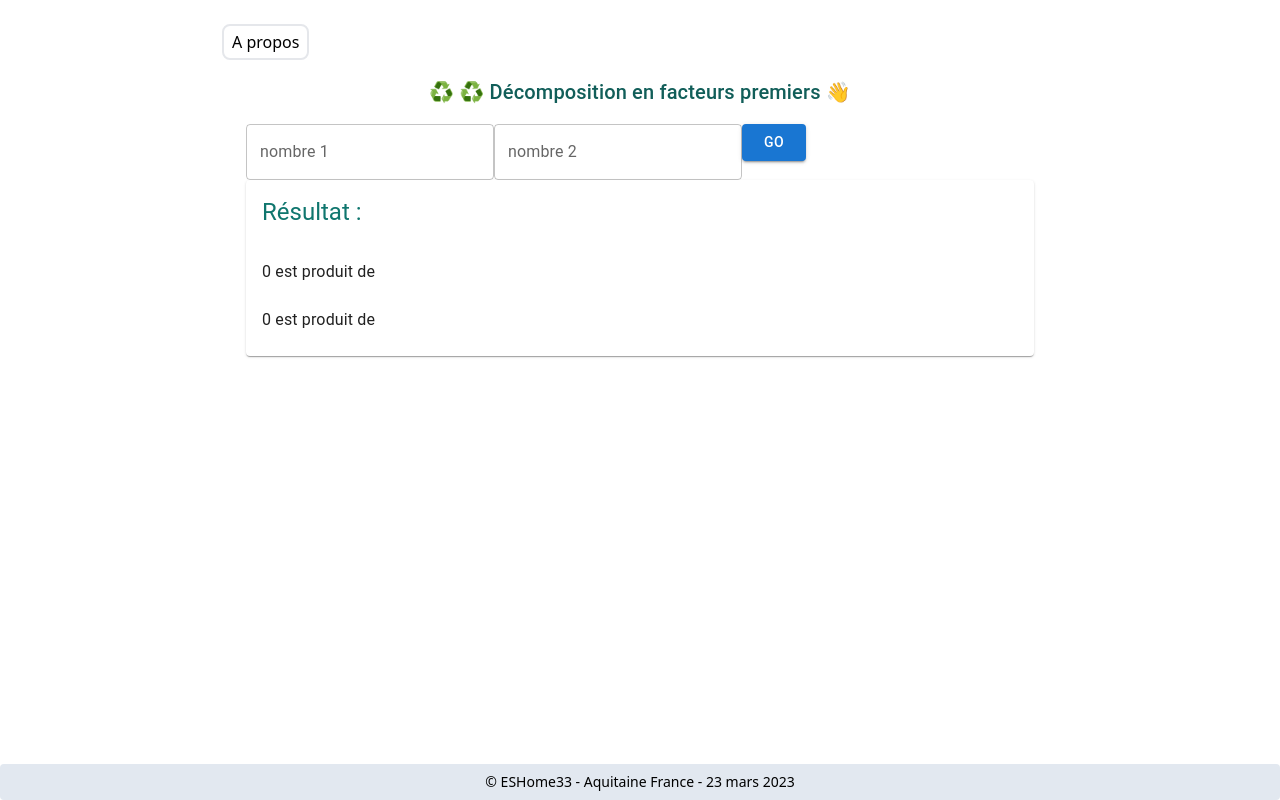
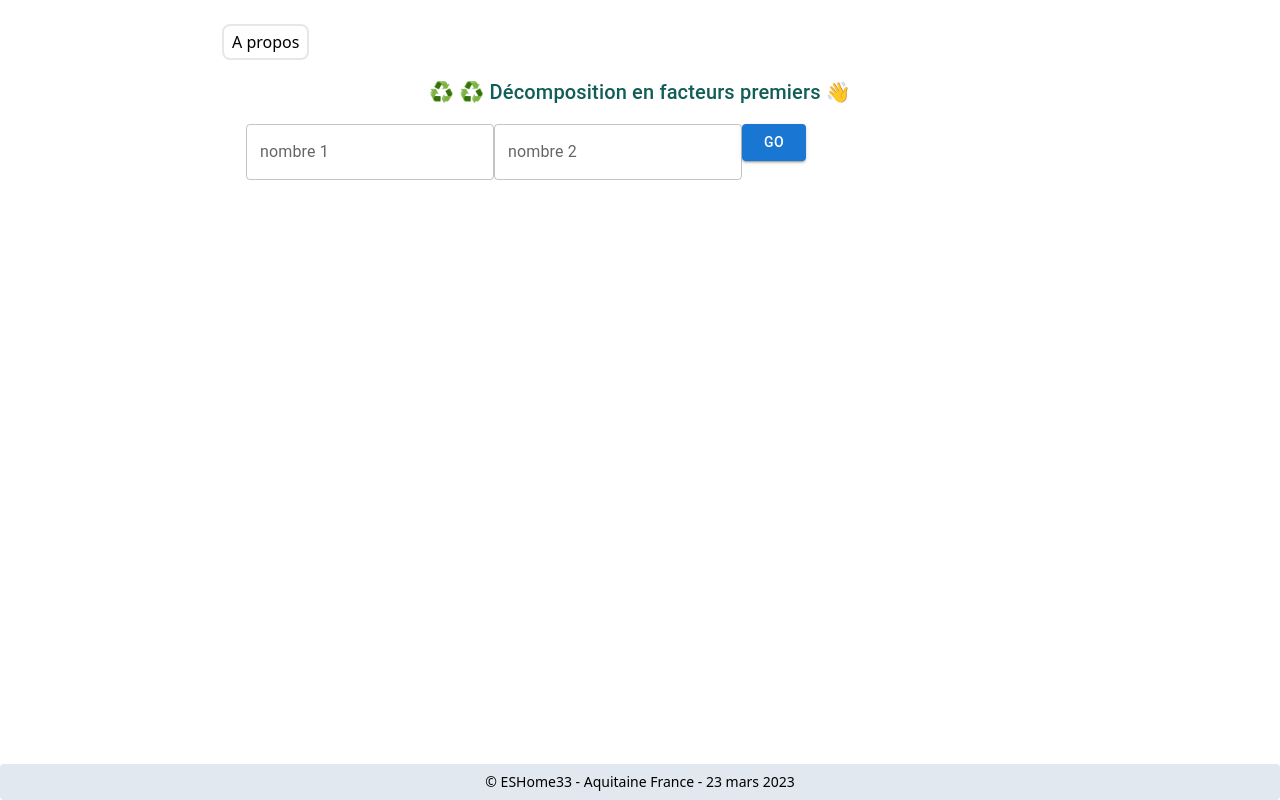
Before and after one commit to esHome33/ppcm, a Next.js app: page / in a window 1280 px wide. Built offline with nearby package versions, Linux system fonts and the light colour scheme.

Commit message:
V0 sans erreurs de build

```diff
--- a/components/Decomposeur.tsx
+++ b/components/Decomposeur.tsx
@@ -12,18 +12,20 @@ import { useState } from "react";
 import decompose, { Decomposition, DecParams } from "../utils/decompose";
 
 const Decomposeur = () => {
-	const [resVisible, setResVisible] = useState<boolean>(true);
+	const [resVisible, setResVisible] = useState<boolean>(false);
 	const [val_nb1, setVal_nb1] = useState<bigint>(0n);
 	const [val_nb2, setVal_nb2] = useState<bigint>(0n);
 	const [dec1, setdec1] = useState<Decomposition>([]);
 	const [dec2, setdec2] = useState<Decomposition>([]);
 
 	const chg_nb1 = (val: string) => {
+		setResVisible(false);
 		setVal_nb1(BigInt(val));
 		console.log("NB 1 changé : " + val_nb1 + " !");
 	};
 
 	const chg_nb2 = (val: string) => {
+		setResVisible(false);
 		setVal_nb2(BigInt(val));
 		console.log("NB 2 changé : " + val_nb2 + " !");
 	};
@@ -35,6 +37,7 @@ const Decomposeur = () => {
 		};
 
 		let resu = decompose(p);
+		setResVisible(true);
 		setdec1(resu[0]);
 		setdec2(resu[1]);
 		console.log(resu);
--- a/pages/about.tsx
+++ b/pages/about.tsx
@@ -1,4 +1,4 @@
-import { Box, Typography } from "@mui/material";
+import { Typography } from "@mui/material";
 import Layout from "../components/Layout";
 
 type Props = {};
```
